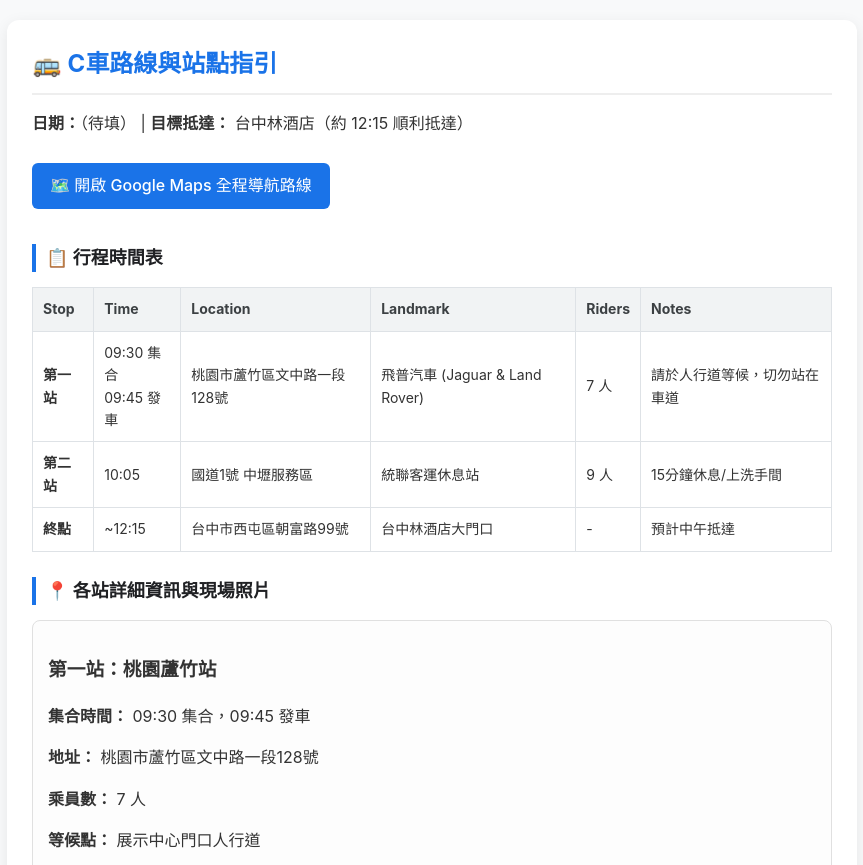
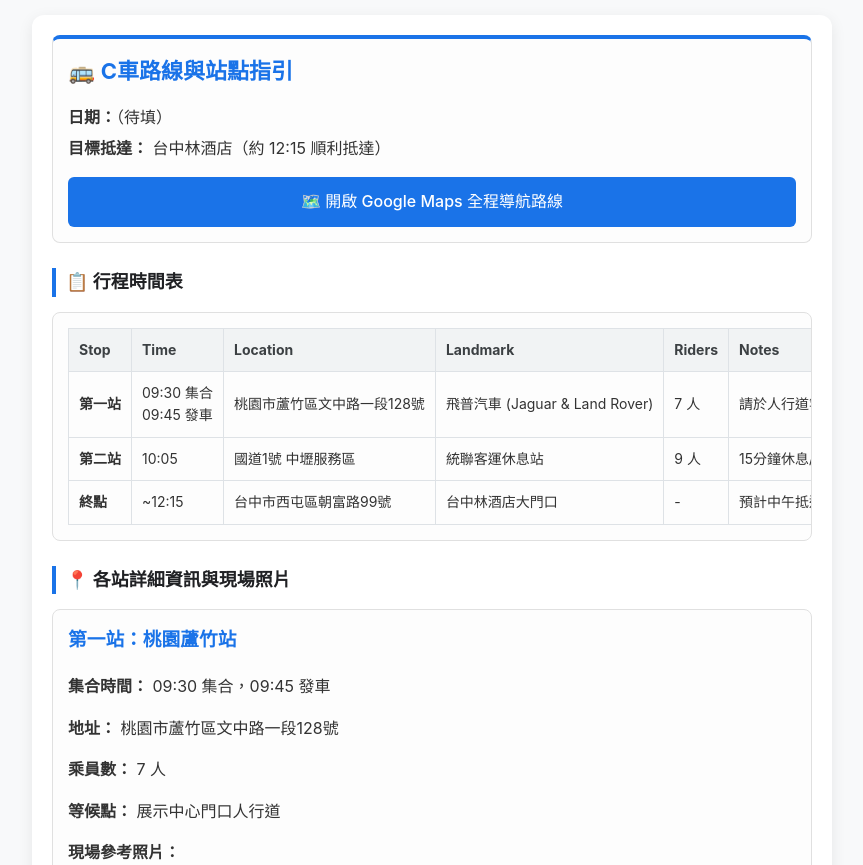
Before and after one commit to kevinluh88-a11y/bus-itinerary, a plain HTML site: page index.html in a window 1280 px wide. Shown: the top 865 px of the page, without its empty margins (208-1071 px from the left). Drawn offline with Linux system fonts and the light colour scheme.

Commit message:
Update index.html

```diff
--- a/index.html
+++ b/index.html
@@ -5,29 +5,116 @@
   <meta name="viewport" content="width=device-width, initial-scale=1.0">
   <title>C車接引與站點指引</title>
   <style>
-        body { font-family: -apple-system, BlinkMacSystemFont, "Segoe UI", Roboto, "Helvetica Neue", Arial, sans-serif; background-color: #f8f9fa; color: #333; margin: 0; padding: 20px; line-height: 1.6; }
-        .container { max-width: 800px; margin: 0 auto; background: #fff; padding: 25px; border-radius: 12px; box-shadow: 0 4px 15px rgba(0,0,0,0.08); }
-        h1 { color: #1a73e8; font-size: 24px; border-bottom: 2px solid #eee; padding-bottom: 10px; margin-top: 0; }
-        h2 { color: #202124; font-size: 18px; margin-top: 25px; border-left: 4px solid #1a73e8; padding-left: 10px; }
-        table { width: 100%; border-collapse: collapse; margin: 15px 0; font-size: 14px; }
-        th, td { border: 1px solid #dee2e6; padding: 10px; text-align: left; }
-        th { background-color: #f1f3f4; color: #3c4043; }
-        .card { background: #fdfdfd; border: 1px solid #e0e0e0; border-radius: 8px; padding: 15px; margin-bottom: 15px; }
-        .card img { max-width: 100%; height: auto; border-radius: 6px; margin-top: 10px; border: 1px solid #ddd; }
-        .btn { display: inline-block; background: #1a73e8; color: white; padding: 10px 18px; border-radius: 6px; text-decoration: none; font-weight: 500; margin: 10px 0; }
-        .btn:hover { background: #1557b0; }
-        ul { padding-left: 20px; }
-        li { margin-bottom: 8px; }
+    /* 加入 box-sizing 確保所有區塊寬度計算一致，不會因 padding 撐破版面 */
+    * {
+      box-sizing: border-box;
+    }
+    body {
+      font-family: -apple-system, BlinkMacSystemFont, "Segoe UI", Roboto, "Helvetica Neue", Arial, sans-serif;
+      background-color: #f8f9fa;
+      color: #333;
+      margin: 0;
+      padding: 15px; /* 手機版稍微縮小兩側留白 */
+      line-height: 1.6;
+    }
+    .container {
+      max-width: 800px;
+      margin: 0 auto;
+      background: #fff;
+      padding: 20px;
+      border-radius: 12px;
+      box-shadow: 0 4px 15px rgba(0,0,0,0.08);
+    }
+    h1 {
+      color: #1a73e8;
+      font-size: 22px;
+      margin-top: 0;
+      margin-bottom: 15px;
+    }
+    h2 {
+      color: #202124;
+      font-size: 18px;
+      margin-top: 25px;
+      border-left: 4px solid #1a73e8;
+      padding-left: 10px;
+    }
+    /* 統一的卡片樣式，確保三個區塊寬度與外觀完全相同 */
+    .card {
+      background: #fdfdfd;
+      border: 1px solid #e0e0e0;
+      border-radius: 8px;
+      padding: 15px;
+      margin-bottom: 15px;
+      width: 100%;
+    }
+    /* 表格專用響應式容器 */
+    .table-responsive {
+      width: 100%;
+      overflow-x: auto;
+      -webkit-overflow-scrolling: touch;
+    }
+    table {
+      width: 100%;
+      min-width: 500px; /* 確保表格內容不會過度擠壓，手機上可左右滑動 */
+      border-collapse: collapse;
+      font-size: 14px;
+    }
+    th, td {
+      border: 1px solid #dee2e6;
+      padding: 10px;
+      text-align: left;
+      white-space: nowrap; /* 讓表格文字盡量不斷行 */
+    }
+    th {
+      background-color: #f1f3f4;
+      color: #3c4043;
+    }
+    .card img {
+      max-width: 100%;
+      height: auto;
+      border-radius: 6px;
+      margin-top: 10px;
+      border: 1px solid #ddd;
+    }
+    .btn {
+      display: block;
+      text-align: center;
+      background: #1a73e8;
+      color: white;
+      padding: 12px 18px;
+      border-radius: 6px;
+      text-decoration: none;
+      font-weight: 500;
+      margin-top: 15px;
+    }
+    .btn:hover {
+      background: #1557b0;
+    }
+    ul {
+      padding-left: 20px;
+    }
+    li {
+      margin-bottom: 8px;
+    }
   </style>
 </head>
 <body>
+
 <div class="container">
+
+  <!-- 第一區塊：路線指引與按鈕 (包裝成卡片) -->
+  <div class="card" style="border-top: 4px solid #1a73e8;">
     <h1>🚌 C車路線與站點指引</h1>
-    <p><strong>日期：</strong>（待填） | <strong>目標抵達：</strong> 台中林酒店（約 12:15 順利抵達）</p>
-
+    <p style="margin-bottom: 5px;"><strong>日期：</strong>（待填）</p>
+    <p style="margin-top: 0;"><strong>目標抵達：</strong> 台中林酒店（約 12:15 順利抵達）</p>
     <a href="https://www.google.com/maps/dir/%E5%8F%B0%E7%81%A3%E6%A1%83%E5%9C%92%E5%B8%82%E8%98%86%E7%AB%B9%E5%8D%80%E4%B8%AD%E7%A6%8F%E9%87%8C%E6%96%87%E4%B8%AD%E8%B7%AF%E4%B8%80%E6%AE%B5128%E8%99%9F/%E5%8F%B0%E7%81%A3%E6%A1%83%E5%9C%92%E5%B8%82%E4%B8%AD%E5%A3%A2%E5%8D%80%E5%85%A7%E5%AE%9A%E9%87%8C%E5%85%A7%E5%AE%9A%E4%BA%8C%E8%A1%97998-3%E8%99%9F,+%E4%B8%AD%E5%A3%A2%E6%9C%8D%E5%8B%99%E5%8D%80/%E5%8F%B0%E7%81%A3%E8%87%BA%E4%B8%AD%E5%B8%82%E8%98%86%E9%87%8C%E6%9D%B1%E5%8D%80%E6%BD%AE%E6%B4%8B%E9%87%8C%E6%9D%B1%E5%8C%97%E5%8D%80.../data=!4m18!4m17!1m5!1m1!19sChIJBcIDwmAfaDQRCMoZYVHE0W0!2m2!1d121.2669668!2d24.9914355!1m5!1m1!19sChIJMSJ0V74haDQRogQoZ1Or83s!2m2!1d121.2518512!2d25.0042891!1m5!1m1!19sChIJd1P7ffE9aTQR8Z68Nj3NVIc!2m2!1d120.6371926!2d24.1652159!3e0" target="_blank" class="btn">🗺️ 開啟 Google Maps 全程導航路線</a>
+  </div>
 
   <h2>📋 行程時間表</h2>
+
+  <!-- 第二區塊：時間列表 (包裝成卡片並加入水平滑動) -->
+  <div class="card table-responsive" style="padding: 0; overflow: hidden;">
+    <div style="overflow-x: auto; padding: 15px;">
       <table>
         <tr>
           <th>Stop</th>
@@ -62,27 +149,30 @@
           <td>預計中午抵達</td>
         </tr>
       </table>
+    </div>
+  </div>
 
   <h2>📍 各站詳細資訊與現場照片</h2>
 
+  <!-- 第三區塊：各站資訊卡片 -->
   <div class="card">
-        <h3>第一站：桃園蘆竹站</h3>
+    <h3 style="margin-top: 0; color: #1a73e8;">第一站：桃園蘆竹站</h3>
     <p><strong>集合時間：</strong> 09:30 集合，09:45 發車</p>
     <p><strong>地址：</strong> 桃園市蘆竹區文中路一段128號</p>
     <p><strong>乘員數：</strong> 7 人</p>
     <p><strong>等候點：</strong> 展示中心門口人行道</p>
     <p><strong>現場參考照片：</strong></p>
-       <img src="stop1.jpg" alt="蘆竹站候車點" style="max-width: 100%; height: auto; border-radius: 8px; margin-top: 10px;">
+    <img src="stop1.jpg" alt="蘆竹站候車點">
   </div>
 
   <div class="card">
-        <h3>Stop 2：中壢服務區休息</h3>
+    <h3 style="margin-top: 0; color: #1a73e8;">Stop 2：中壢服務區休息</h3>
     <p><strong>預計時間：</strong> 約 10:05（停留 15 分鐘）</p>
     <p><strong>地點：</strong> 國道 1 號中壢服務區</p>
     <p><strong>乘員數：</strong> 9 人</p>
     <p><strong>等候點：</strong> 服務區內統聯客運休息站</p>
     <p><strong>現場參考照片：</strong></p>
-       <img src="stop2.jpg" alt="中壢服務區統聯休息站" style="max-width: 100%; height: auto; border-radius: 8px; margin-top: 10px;">
+    <img src="stop2.jpg" alt="中壢服務區統聯休息站">
   </div>
 
   <h2>💡 乘客注意事項</h2>
@@ -91,6 +181,8 @@
     <li>請透過 LINE 與領隊保持聯繫並適時分享即時位置。</li>
     <li>若遇突發狀況或即將遲到，請第一時間撥打領隊電話。</li>
   </ul>
+
 </div>
+
 </body>
 </html>
```
Lines whose indentation alone changed are shown as unchanged.
